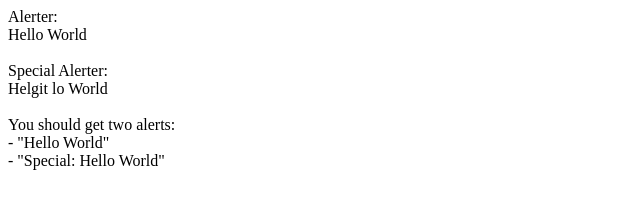
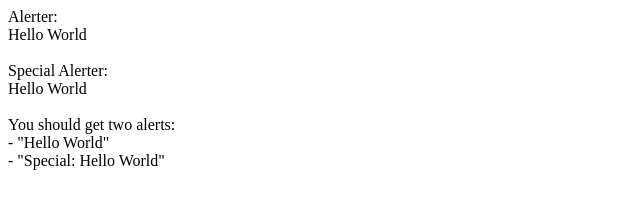
Before and after one commit to nblum/mntyjs-demo, a plain HTML site: page Examples/inheritance/index.html in a window 1280 px wide. Shown: the full height of the page, 0-640 px from the left. Drawn offline with Linux system fonts and the light colour scheme.

Commit message:
updated index htm typo

```diff
--- a/Examples/inheritance/index.html
+++ b/Examples/inheritance/index.html
@@ -10,7 +10,7 @@
 <div data-mount="Alerter">Hello World</div>
 <br/>
 Special Alerter:
-<div data-mount="SpecialAlerter">Helgit lo World</div>
+<div data-mount="SpecialAlerter">Hello World</div>
 
 <br/>
 You should get two alerts: <br/>
```
